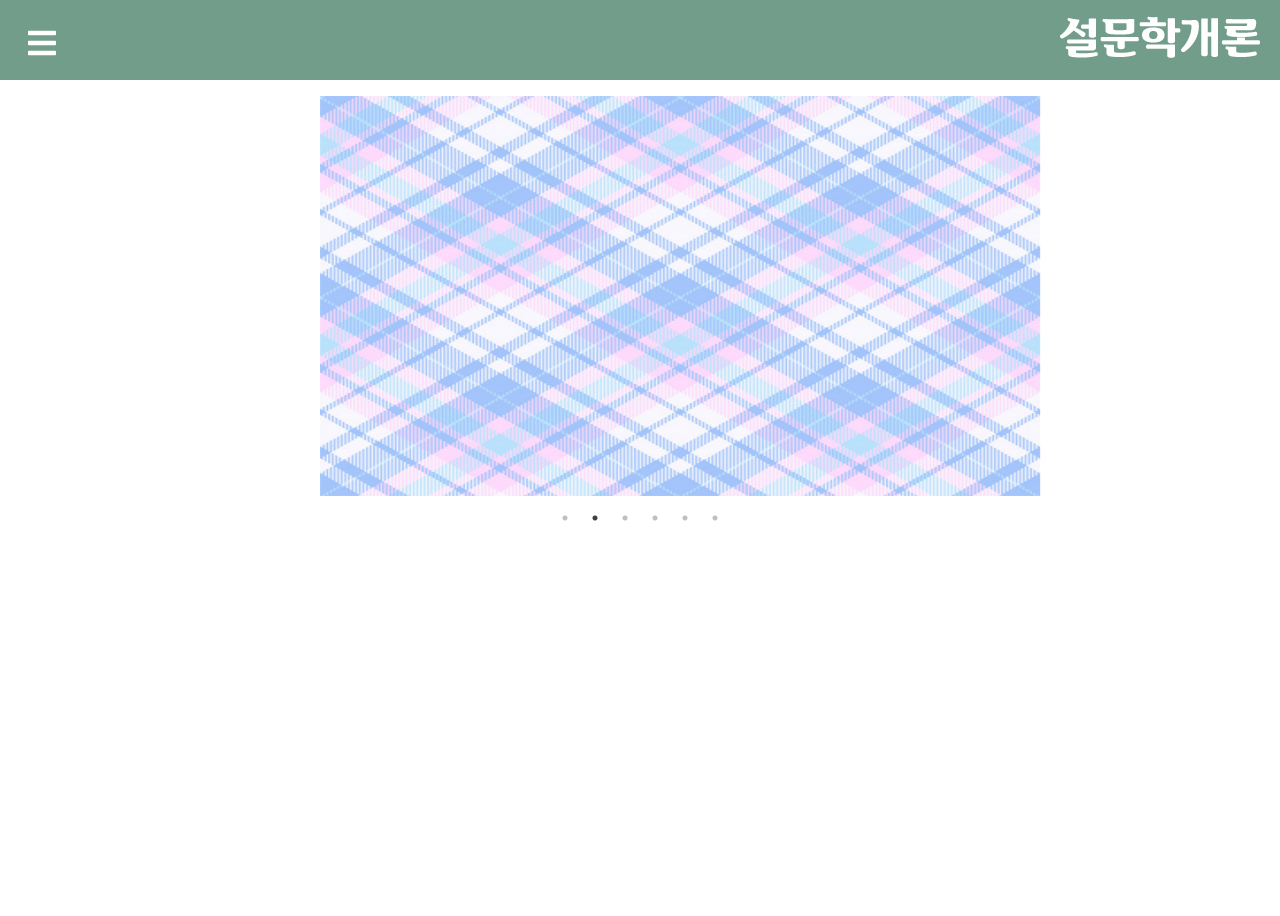
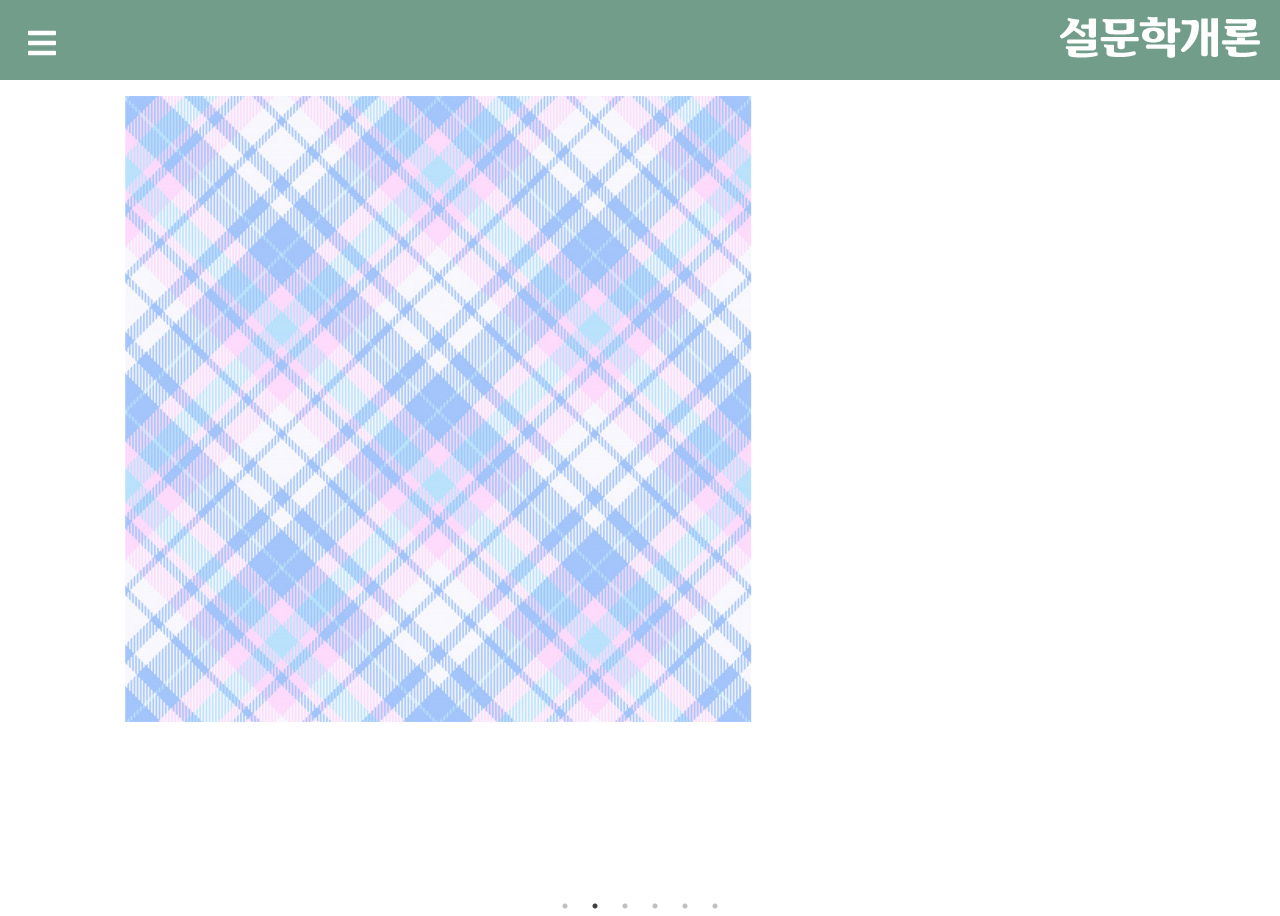
Before and after one commit to ParkJaeyeon0308/ServeyTheory, a React (Create React App) app in the folder serveytheory/: page / in a window 1280 px wide. Before the commit the page ends 800 px from the top, so only its background shows below. Built offline with nearby package versions, Linux system fonts and the light colour scheme; a web font is replaced by a local one.

Commit message:
img 크기 오류 수정 / result 텍스트 배경 색상 변경

```diff
--- a/serveytheory/src/pages/Home/home.js
+++ b/serveytheory/src/pages/Home/home.js
@@ -17,7 +17,7 @@
         return (
             <div className="container">
                 <Slider {...settings} className="slide">
-                    <div>
+                    <div className="images">
                         <img src="/images/지브리.png" />
                     </div>
                     <div>
--- a/serveytheory/src/pages/Home/slider.css
+++ b/serveytheory/src/pages/Home/slider.css
@@ -5,7 +5,7 @@
     align-self: center;
 }
 
-.container img {
+.container .images {
     width: 45rem;
     height: 25rem;
     margin: 0px auto;
--- a/serveytheory/src/pages/Result/result.css
+++ b/serveytheory/src/pages/Result/result.css
@@ -33,7 +33,7 @@
     width: 25rem;
     height: auto;
 
-    background-color: rgb(250, 250, 250);
+    background-color: rgba(239, 234, 215, 0.3);
     padding: 2.5rem;
     margin-bottom: 3rem;
     border-radius: 0.5rem;
```
